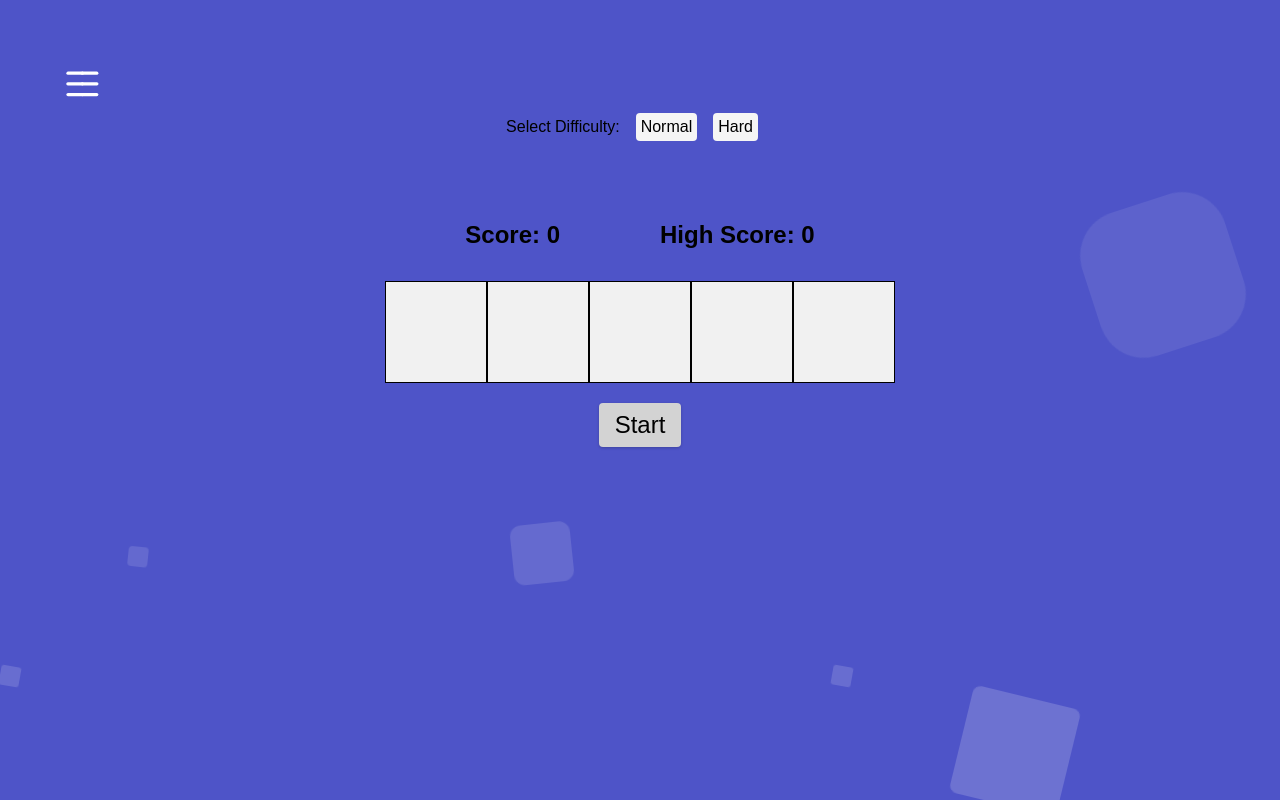
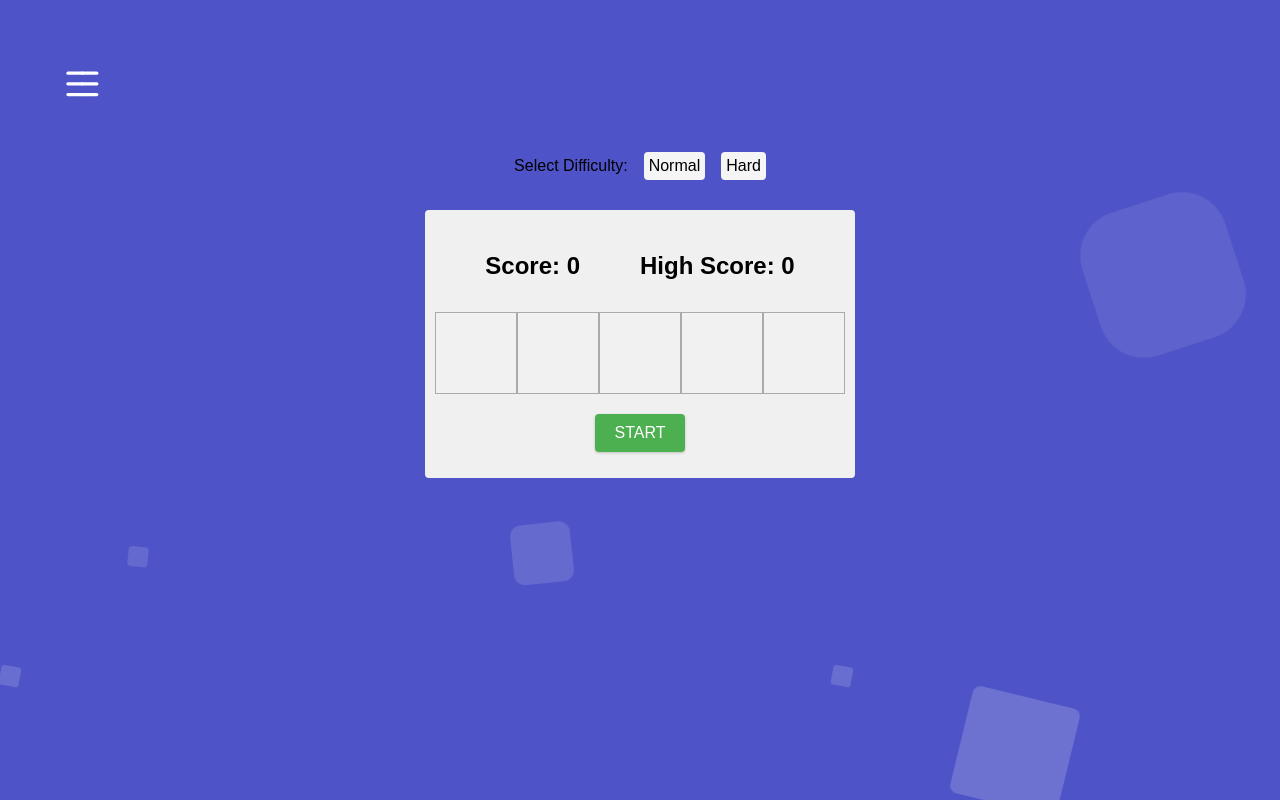
Before and after one commit to Alforoan/miniGame, a Django app: page /recall_it/ in a window 1280 px wide. Run offline with Django 5.2, Linux system fonts and the light colour scheme.

Commit message:
add styling, fix z-index issue

```diff
--- a/recall_it/static/css/style.css
+++ b/recall_it/static/css/style.css
@@ -25,6 +25,7 @@ article {
   display: flex;
   margin-top: 2rem;
   margin-bottom: 2rem;
+  justify-content: center;
 }
 
 .scores-container-hard {
@@ -33,24 +34,14 @@ article {
   margin-bottom: 2rem;
 }
 
-.hard-container {
-  position: absolute;
-  display: flex;
-  justify-content: center;
-  flex-direction: column;
-  align-items: center;
-  top: 23%;
-  left: 4%;
-}
-
 .score,
 .score-hard {
-  margin-right: 50px;
+  margin-right: 30px;
   z-index: 2;
 }
 .high-score,
 .high-score-hard {
-  margin-left: 50px;
+  margin-left: 30px;
 }
 
 .box-container {
@@ -341,10 +324,27 @@ path:nth-child(6) {
 }
 
 .game-container {
-  position: absolute;
-  top: 35%;
-  left: 50%;
-  transform: translate(-50%, -50%);
+  display: flex;
+  flex-direction: column;
+  justify-content: center;
+  align-items: center;
+  height: 80vh;
+}
+
+.normal-container, .hard-container {
+  display: flex;
+  flex-direction: column;
+  justify-content: center;
+  align-items: center;
+  width: 100%;
+  text-align: center;
+  z-index: 100;
+}
+
+
+
+.hard-container{
+
 }
 
 #error, #box-light {
@@ -360,6 +360,10 @@ path:nth-child(6) {
 } */
 .shake {
   animation: shake 0.3s ease-in-out;
+}
+
+.box-container, .box-container2{
+  z-index: 999;
 }
 
 @keyframes shake {
@@ -393,6 +397,7 @@ path:nth-child(6) {
   justify-content: center;
   margin-bottom: 3rem;
   align-items: center;
+  z-index: 100;
 }
 .difficulty-text {
   margin-right: 1rem;
@@ -413,6 +418,10 @@ path:nth-child(6) {
   border-radius: 0.25rem;
 }
 
+.hard-btn{
+  margin-right: 0rem;
+}
+
 .normal-btn:active,
 .hard-btn:active {
   transform: translateY(2px);
@@ -425,7 +434,89 @@ path:nth-child(6) {
   transition: color 0.5s ease;
 }
 
-@media (max-width: 550px) {
+
+
+.game-container {
+  display: flex;
+  flex-direction: column;
+  align-items: center;
+  justify-content: center;
+  height: 80vh;
+}
+
+.difficulty-selector {
+  display: flex;
+  justify-content: center;
+  width: 100%;
+  margin-bottom: 20px;
+}
+
+.container {
+  display: flex;
+  justify-content: center;
+  align-items: flex-start;
+}
+
+.normal-container,
+.hard-container {
+  display: flex;
+  flex-direction: column;
+  align-items: center;
+  text-align: center;
+  padding: 10px;
+  background-color: #f0f0f0;
+  margin: 10px;
+  max-width: 600px;
+  border-radius: .25rem;
+}
+
+.box-container,
+.box-container2 {
+  display: flex;
+  justify-content: center;
+  align-items: center;
+  flex-wrap: wrap;
+  margin-bottom: 10px;
+}
+
+.box,
+.box2 {
+  width: 80px;
+  height: 80px;
+  border: 1px solid #aaa;
+  cursor: pointer;
+}
+
+.start-btn,
+.start-btn-hard {
+  margin-top: 10px;
+  padding: 10px 20px;
+  background-color: #4caf50;
+  color: white;
+  border: none;
+  cursor: pointer;
+  font-size: 16px;
+  text-transform: uppercase;
+  margin-bottom: 1rem;
+}
+
+.start-btn:hover,
+.start-btn-hard:hover {
+  background-color: #388e3c;
+  color: white;
+}
+.start-btn:disabled,
+.start-btn-hard:disabled {
+  background-color: gray;
+  color: darkgray;
+  cursor: default;
+}
+
+.box-hidden {
+  display: none;
+}
+
+@media (max-width: 700px) {
   .box,
   .box2 {
     width: 60px;
--- a/recall_it/static/js/app.js
+++ b/recall_it/static/js/app.js
@@ -16,6 +16,8 @@ const hardContainer = document.querySelector(".hard-container");
 const boxesHard = document.querySelectorAll(".box2");
 const scoreHard = document.querySelector(".score-hard");
 const highScoreHard = document.querySelector(".high-score-hard");
+const difficultySelector = document.querySelector(".difficulty-selector");
+const gameContainer = document.querySelector(".game-container");
 const box0 = document.getElementById('box-0');
 const box1 = document.getElementById('box-1');
 const box2 = document.getElementById('box-2');
@@ -28,12 +30,13 @@ let sequence = [];
 let sequenceHard = [];
 let level = 1;
 let sequenceLength = level;
+let sequenceLengthHard = level;
 let sequenceRunning = false;
 let currentHighScore = 0;
 let maxHighScore = 0;
 let maxHighScoreHard = 0;
 error.volume = 0.3;
-lightBoxSound.volume = 0.5;
+lightBoxSound.volume = 0.3;
 
 highScoreText.textContent = `High Score: ${level - 1}`;
 
@@ -69,9 +72,12 @@ startBtnHard.addEventListener("click", function () {
 
 hardBtn.addEventListener("click", function () {
   console.log("hard btn was clicked");
+  startBtn.style.display = 'none';
+  //gameContainer.style.height = '100vh';
   hardContainer.classList.remove("box-hidden");
   normalContainer.classList.add("box-hidden");
-  startBtnHard.style.display = 'block';
+  startBtnHard.style.display = 'inline-block';
+
   sequence = [];
   sequenceHard = [];
   level = 1;
@@ -83,7 +89,11 @@ hardBtn.addEventListener("click", function () {
 normalBtn.addEventListener("click", function () {
   normalContainer.classList.remove("box-hidden");
   startBtnHard.style.display = 'none';
+  startBtn.style.display = 'inline-block';
   hardContainer.classList.add("box-hidden");
+  //gameContainer.style.height = '80vh';
+  //difficultySelector.style.marginBottom = '3rem';
+  //startBtn.style.display = 'inline-block';
   sequence = [];
   sequenceHard = [];
   level = 1;
@@ -303,11 +313,10 @@ function playNextLevel() {
 
 function playNextLevelHard() {
   level++;
+  sequenceLengthHard = level;
+  generateSequenceHard();
+  playSequenceHard();
 
-  generateSequenceHard();
-  setTimeout(() => {
-    playSequenceHard();
-  }, 1000);
 }
 
 function startGame() {
--- a/recall_it/templates/recall_it/recall_it.html
+++ b/recall_it/templates/recall_it/recall_it.html
@@ -29,6 +29,8 @@
               <button class="hard-btn">Hard</button>
             </div>
           </div>
+          <div class="container">
+            <!-- Normal Container -->
             <div class="normal-container">
               <article>
                 <div class="scores-container">
@@ -49,6 +51,8 @@
               </article>
               <button class="start-btn">Start</button>
             </div>
+
+            <!-- Hard Container (Initially Hidden) -->
             <div class="hard-container box-hidden">
               <article>
                 <div class="scores-container-hard">
@@ -80,6 +84,8 @@
               <button class="start-btn-hard">Start</button>
             </div>
           </div>
+        </div>
+
         <li></li>
         <li></li>
         <li></li>
```
Also changed, not shown: other parts of recall_it/static/css/style.css (+25 -12 lines). Lines whose indentation alone changed are shown as unchanged.
